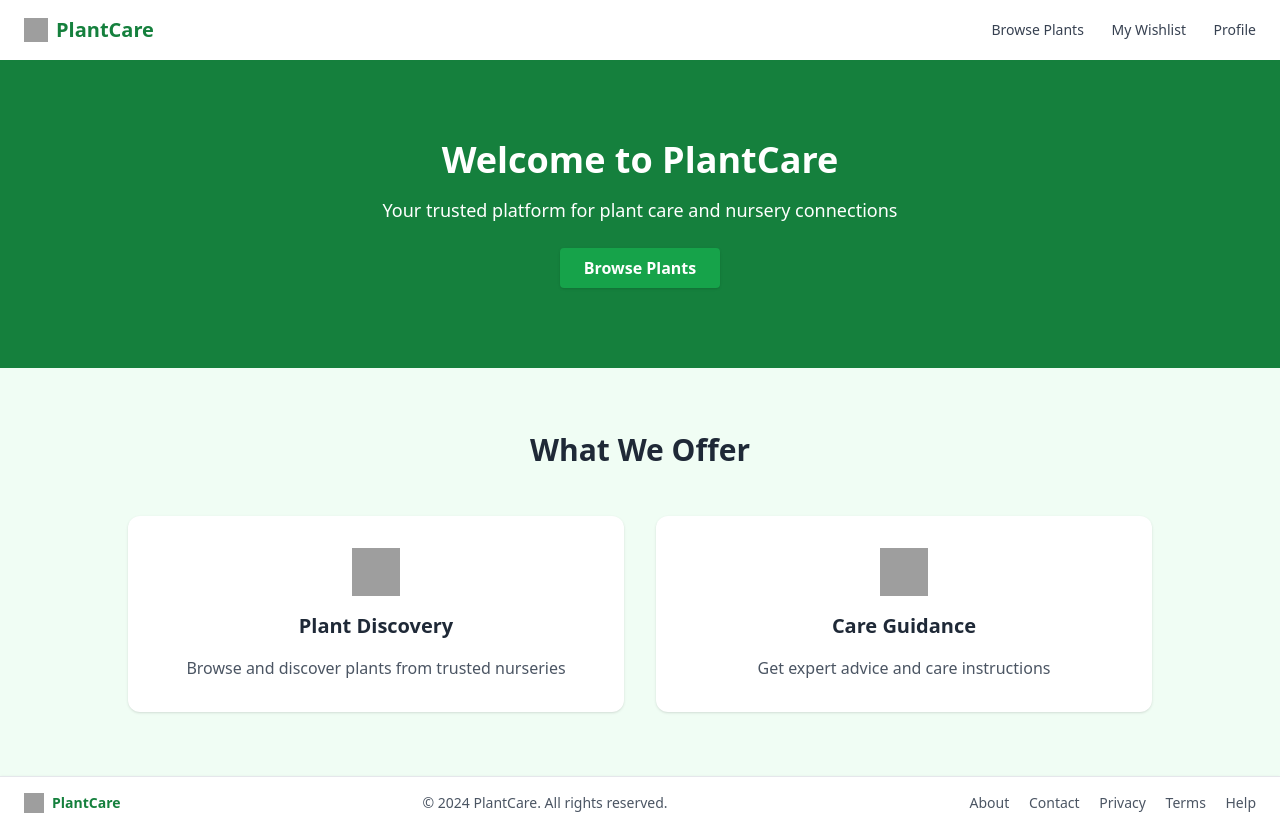
After one commit to BishanTamang7/Intership-Project, a Django app: page / in a window 1280 px wide. The commit adds this page. Run offline with Django 5.2, Linux system fonts and the light colour scheme; some libraries are stand-ins or nearby versions; grey boxes are pictures that could not be loaded.

Commit message:
complete home page according to the wireframe but loge is remain

```diff
--- a/core/urls.py
+++ b/core/urls.py
@@ -15,8 +15,9 @@ Including another URLconf
     2. Add a URL to urlpatterns:  path('blog/', include('blog.urls'))
 """
 from django.contrib import admin
-from django.urls import path
+from django.urls import path, include
 
 urlpatterns = [
     path('admin/', admin.site.urls),
+    path('', include("home.urls"))
 ]
--- /dev/null
+++ b/home/templates/home/home.html
@@ -0,0 +1,33 @@
+{% extends "base.html" %}
+{% block content %}
+
+  <!-- Hero Section -->
+  <section class="bg-green-700 text-white text-center py-20 px-4">
+    <h1 class="text-4xl font-bold mb-4">Welcome to PlantCare</h1>
+    <p class="mb-6 text-lg">Your trusted platform for plant care and nursery connections</p>
+    <button class="bg-green-600 hover:bg-green-500 text-white font-semibold px-6 py-2 rounded shadow">
+      Browse Plants
+    </button>
+  </section>
+
+  <!-- Features Section -->
+  <section class="py-16 px-4 text-center">
+    <h2 class="text-3xl font-bold mb-12 text-gray-800">What We Offer</h2>
+    <div class="max-w-5xl mx-auto grid grid-cols-1 md:grid-cols-2 gap-8">
+      <!-- Card 1 -->
+      <div class="bg-white rounded-xl shadow p-8 flex flex-col items-center space-y-4">
+        <img src="plant-icon.png" alt="Plant" class="w-12 h-12" />
+        <h3 class="text-xl font-semibold text-gray-800">Plant Discovery</h3>
+        <p class="text-gray-600">Browse and discover plants from trusted nurseries</p>
+      </div>
+
+      <!-- Card 2 -->
+      <div class="bg-white rounded-xl shadow p-8 flex flex-col items-center space-y-4">
+        <img src="heart-icon.png" alt="Care" class="w-12 h-12" />
+        <h3 class="text-xl font-semibold text-gray-800">Care Guidance</h3>
+        <p class="text-gray-600">Get expert advice and care instructions</p>
+      </div>
+    </div>
+  </section>
+
+{% endblock %}
--- /dev/null
+++ b/home/urls.py
@@ -0,0 +1,6 @@
+from django.urls import path
+from .views import home_view
+
+urlpatterns = [
+    path('', home_view, name="home")
+]
--- a/home/views.py
+++ b/home/views.py
@@ -1,3 +1,5 @@
 from django.shortcuts import render
 
 # Create your views here.
+def home_view(request):
+    return render(request, "home/home.html")
--- a/theme/templates/base.html
+++ b/theme/templates/base.html
@@ -1,26 +1,50 @@
-{% load static tailwind_tags %}
 <!DOCTYPE html>
 <html lang="en">
 <head>
-    <title>Django Tailwind</title>
-    <meta charset="UTF-8">
-    <meta name="viewport" content="width=device-width, initial-scale=1.0">
-    <meta http-equiv="X-UA-Compatible" content="ie=edge">
-    {% tailwind_css %}
+  <meta charset="UTF-8" />
+  <meta name="viewport" content="width=device-width, initial-scale=1.0" />
+  <title>PlantCare</title>
+  <script src="https://cdn.tailwindcss.com"></script>
 </head>
+<body class="bg-green-50 text-gray-800 min-h-screen flex flex-col">
 
-<body class="bg-gray-50 text-black font-serif leading-normal tracking-normal">
+  <!-- Header -->
+  <header class="flex items-center justify-between px-6 py-4 bg-white shadow">
+    <div class="flex items-center space-x-2">
+      <img src="your-logo.png" alt="PlantCare" class="w-6 h-6" />
+      <span class="text-xl font-semibold text-green-700">PlantCare</span>
+    </div>
+    <nav class="space-x-6 text-sm font-medium text-gray-700">
+      <a href="#" class="hover:text-green-600">Browse Plants</a>
+      <a href="#" class="hover:text-green-600">My Wishlist</a>
+      <a href="#" class="hover:text-green-600">Profile</a>
+    </nav>
+  </header>
 
-    <div class="toast toast-top toast-end">
-        <div class="alert alert-info">
-            <span>Hello from daisyUi 👋</span>
-        </div>
+  <!-- Main Content -->
+  <main class="flex-grow">
+    {% block content %}
+    <!-- Page-specific content will go here -->
+    {% endblock %}
+  </main>
+
+  <!-- Footer -->
+  <footer class="bg-white py-4 px-6 border-t text-sm text-gray-600 shadow">
+    <div class="max-w-7xl mx-auto flex flex-col md:flex-row items-center justify-between h-full">
+      <div class="flex items-center space-x-2 mb-4 md:mb-0">
+        <img src="your-logo.png" alt="Logo" class="w-5 h-5" />
+        <span class="text-green-700 font-semibold">PlantCare</span>
+      </div>
+      <div>© 2024 PlantCare. All rights reserved.</div>
+      <div class="space-x-4 mt-2 md:mt-0">
+        <a href="#" class="hover:underline">About</a>
+        <a href="#" class="hover:underline">Contact</a>
+        <a href="#" class="hover:underline">Privacy</a>
+        <a href="#" class="hover:underline">Terms</a>
+        <a href="#" class="hover:underline">Help</a>
+      </div>
     </div>
+  </footer>
 
-<div class="container mx-auto">
-    <section class="flex items-center justify-center h-screen">
-        <h1 class="text-5xl">Django + Tailwind = ❤️</h1>
-    </section>
-</div>
 </body>
 </html>
```
Also changed, not shown: home/static/images/plant_logo.png (added).
